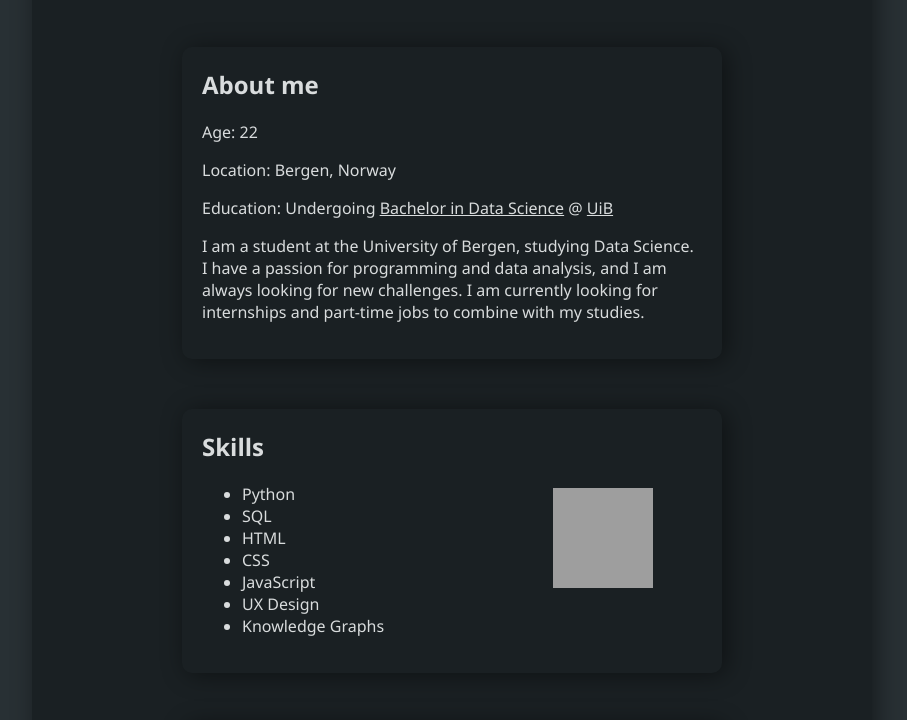
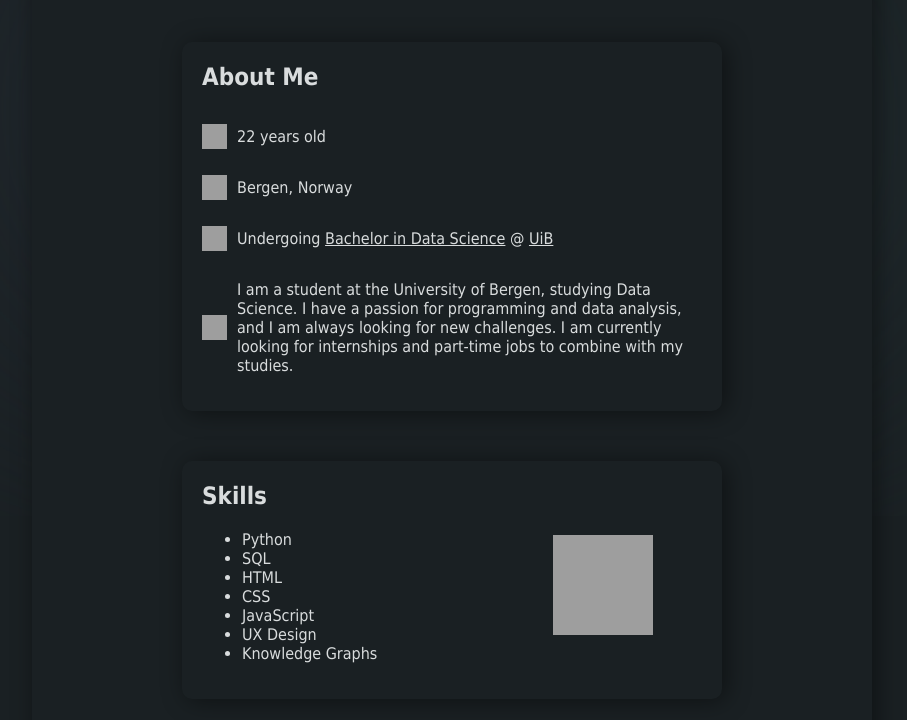
Before and after one commit to bragestoefringshaug/bragestoefringshaug.github.io, a plain HTML site: page index.html in a window 1280 px wide. Shown: the part 284-1004 px from the top of the page, without its empty margins (188-1095 px from the left). Drawn offline with Linux system fonts and the light colour scheme; grey boxes are pictures that could not be loaded.

Commit message:
Tweaks
- Added cursor effect
- Updated About Me section
- Updated font

```diff
--- a/index.html
+++ b/index.html
@@ -1,29 +1,42 @@
 <!DOCTYPE html>
 <html lang="en">
 <head>
+    <div id="cursoreffect"></div>
+    <div id="cursoreffectblur"></div>
     <meta charset="UTF-8">
     <meta name="viewport" content="width=device-width, initial-scale=1.0">
     <link href="styles.css" rel="stylesheet">
-    <script href="script.js" rel="script"></script>
     <title>Portfolio</title>
-</script>
 </head>
 <body>
     <form>
+
         <div id="name-and-picture">
             <img src="/resumepic.JPG" class="picture" id="profilepic" name="profilepic" alt="Brage Støfringshaug">
-            <h1 id="name">Brage Støfringshaug</h1>
+            <h1 id="name" data-value="Brage Støfringshaug">Brage Støfringshaug</h1>
             <div id="desc-container">
                 <p id="desc">Data Science Student</p>
                 <img id="desc-icon" src="https://img.icons8.com/?size=100&id=32936&format=png&color=ffffff" class="icon">
             </div>
         </div>
         <div id="about-me">
-            <h2>About me</h2>
-            <p id="age">Age: 22</p>
-            <p id="location">Location: Bergen, Norway</p>
-            <p id="education">Education: Undergoing <a href="https://www4.uib.no/program/informasjonsvitskap-bachelor?gad_source=1&gclid=Cj0KCQiAqL28BhCrARIsACYJvkdI42Oo4hmiXaPEV5f4Z2wk5PF3cvt_dlCagAWvpQ_-UCWGr0yheJcaAg3bEALw_wcB">Bachelor in Data Science</a> @ <a href="https://www.uib.no">UiB</a></p>
-            <p id="about">I am a student at the University of Bergen, studying Data Science. I have a passion for programming and data analysis, and I am always looking for new challenges. I am currently looking for internships and part-time jobs to combine with my studies.</p>
+            <h2>About Me</h2>
+            <div id="age-div">
+                <img src="https://img.icons8.com/?size=100&id=101272&format=png&color=ffffff" id="age-icon" class="icon">
+                <p id="age">22 years old</p>
+            </div>
+            <div id="location-div">
+                <img src="https://img.icons8.com/?size=100&id=84891&format=png&color=ffffff" id="location-icon" class="icon">
+                <p id="location">Bergen, Norway</p>
+            </div>
+            <div id="education-div">
+                <img src="https://img.icons8.com/?size=100&id=87771&format=png&color=ffffff" id="education-icon" class="icon">
+                <p id="education">Undergoing <a href="https://www4.uib.no/program/informasjonsvitskap-bachelor?gad_source=1&gclid=Cj0KCQiAqL28BhCrARIsACYJvkdI42Oo4hmiXaPEV5f4Z2wk5PF3cvt_dlCagAWvpQ_-UCWGr0yheJcaAg3bEALw_wcB">Bachelor in Data Science</a> @ <a href="https://www.uib.no">UiB</a></p>
+            </div>
+            <div id="about-me-div">
+                <img src="https://img.icons8.com/?size=100&id=84898&format=png&color=ffffff" id="about-me-icon" class="icon">
+                <p id="about">I am a student at the University of Bergen, studying Data Science. I have a passion for programming and data analysis, and I am always looking for new challenges. I am currently looking for internships and part-time jobs to combine with my studies.</p>
+            </div>
         </div>
         <div id="skills">
             <h2>Skills</h2>
@@ -48,10 +61,11 @@
                 <a href="mailto:bragestofringshaug@gmail.com"><img src="https://img.icons8.com/?size=100&id=86862&format=png&color=ffffff" id="email-icon" class="icon"></a><a href="mailto:bragestofringshaug@gmail.com">bragestofringshaug@gmail.com</a>
             </div>
             <h3 id="socials">Socials</h3>
-            <a href="https://www.google.com" class="socials"><img src="https://img.icons8.com/?size=100&id=84888&format=png&color=ffffff" id="linkedin-icon" class="icon"></a>
+            <a href="https://www.linkedin.com/in/brage-støfringshaug-313379346/" class="socials"><img src="https://img.icons8.com/?size=100&id=84888&format=png&color=ffffff" id="linkedin-icon" class="icon"></a>
             <a href="https://github.com/bragestoefringshaug/" class="socials"><img src="https://img.icons8.com/?size=100&id=20675&format=png&color=ffffff" id="github-icon" class="icon"></a>
             <a href="https://www.instagram.com/bragesto/" class="socials"><img src="https://img.icons8.com/?size=100&id=84884&format=png&color=ffffff" id="instagram-icon" class="icon"></a>
         </div>
     </form>
+    <script src="script.js"></script>
 </body>
 </html>
--- a/script.js
+++ b/script.js
@@ -0,0 +1,36 @@
+/* Scramble on hover effect UNUSED
+const letters = "ABCDEFGHIJKLMNOPQRSTUVWXYZabcdefghijklmnopqrstuvwxyz";
+
+document.querySelector("h1").onmouseover = event => {
+    let iterations = 0;
+    const interval = setInterval(() => {
+        event.target.innerText = event.target.innerText.split("")
+            .map((_, index) => {
+                if(index < iterations) {
+                    return event.target.dataset.value[index];
+                }
+                return letters[Math.floor(Math.random() * 52)]
+            })
+            .join("");
+
+        if(iterations >= event.target.dataset.value.length) clearInterval(interval);
+
+        iterations += 1 / 3;
+    }, 30);
+}*/
+
+/* Cursor effect inspired by HyperPlexed (YouTube) Did some tweaks to make it work for the site */
+
+const cursoreffect = document.getElementById("cursoreffect");
+
+document.body.onpointermove = event => {
+    const { clientX, clientY } = event;
+    const scrollY = window.scrollY;
+    const scrollX = window.scrollX;
+
+    cursoreffect.animate ({
+        left: `${clientX+scrollX}px`,
+        top: `${clientY+scrollY}px`,
+
+    }, {duration: 3000, fill: "forwards"} );
+}
--- a/styles.css
+++ b/styles.css
@@ -1,7 +1,14 @@
-html {
-    background-color: #283034;
+html{
     color:#d9dcdd;
-    font-family:'Segoe UI', Tahoma, Geneva, Verdana, sans-serif
+    font-family:'Space Mono', Tahoma, Geneva, Verdana, sans-serif;
+    margin: 0;
+    min-height:100vh;
+}
+
+body{
+    background-color: #1a2023;
+    margin: 0;
+    min-height:100vh;
 }
 
 #name-and-picture{
@@ -147,3 +154,63 @@ canvas {
     width: 100px;
     height: 100px;
 }
+
+#location-div {
+    display: flex;
+    align-items: center;
+}
+
+#age-div {
+    display: flex;
+    align-items: center;
+}
+
+#education-div {
+    display: flex;
+    align-items: center;
+}
+
+#about-me-div {
+    display: flex;
+    align-items: center;
+}
+
+#cursoreffect {
+    background-color: white;
+    height: 250px;
+    aspect-ratio: 1;
+    position:absolute;
+    left:50%;
+    top:50%;
+    translate:-50% -50%;
+    border-radius: 50%;
+    background: linear-gradient(to right, aquamarine, mediumpurple);
+    animation: rotate 20s infinite;
+    z-index: -2;
+}
+
+#cursoreffectblur {
+    left: 0;
+    top: 0;
+    display: flex;
+    min-height:100%;
+    min-width:100%;
+    position: fixed;
+    z-index: -1;
+    backdrop-filter: blur(180px);
+    overflow: auto;
+}
+
+@keyframes rotate {
+    from {
+        rotate: 0deg;
+    }
+
+    50% {
+        scale: 1 1.5;
+    }
+
+    to {
+        rotate: 360deg;
+    }
+}
```
